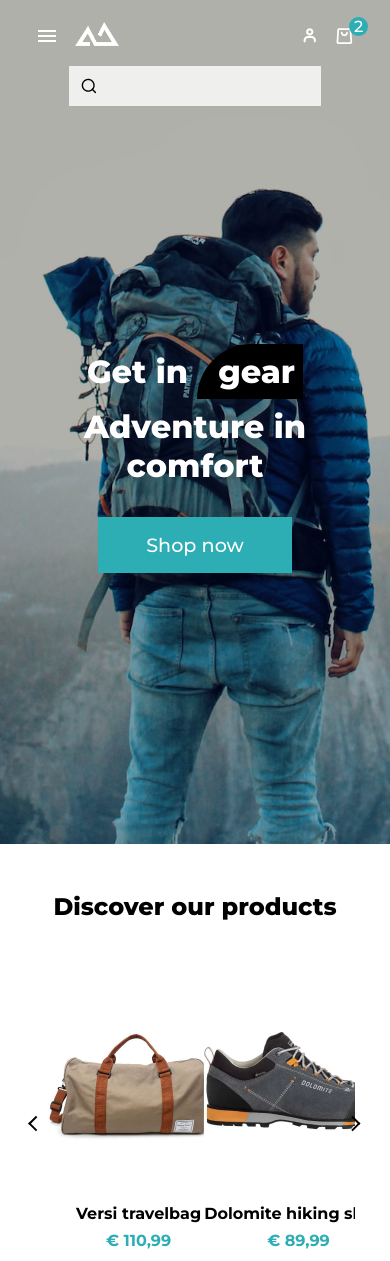
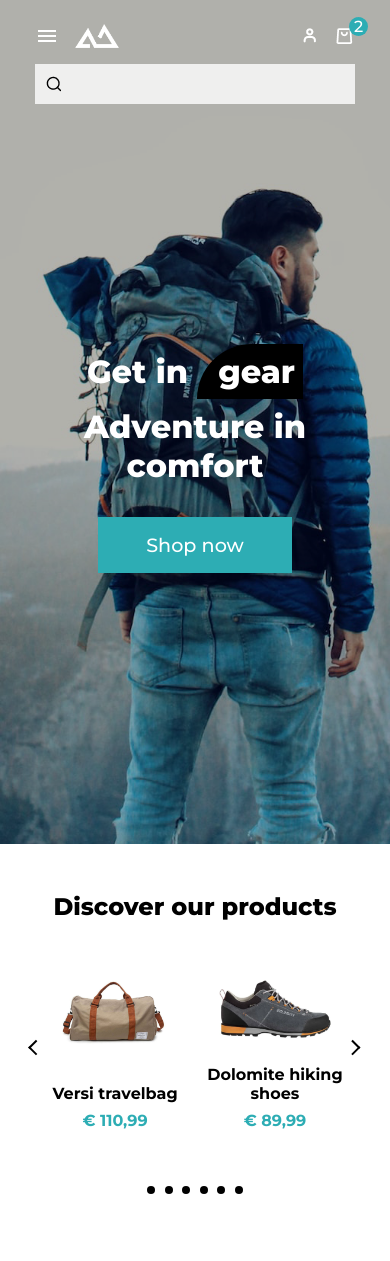
Before and after one commit to evecodes/OutdoorGearWebsite-Collaboration, a plain HTML site: page index.html in a window 390 px wide. Shown: the top 1261 px of the page. Drawn offline with Linux system fonts and the light colour scheme.

Commit message:
More mobile CSS
More mobile CSS.

```diff
--- a/index.html
+++ b/index.html
@@ -18,7 +18,9 @@
 
                     <div class="mobile-menu flex-horizontal flex-alignment">
                         <p class="mobile-menu-text mobile-hide"><span>Menu</span></p>
-                        <img src="icon_img/menu-white.svg" alt="Hamburger menu icon" class="logo-small">
+                        <button class="btn-interactive-element">
+                            <img src="icon_img/menu-white.svg" alt="Hamburger menu icon" class="logo-small">
+                        </button>
                     </div>
 
                     <div>
--- a/style.css
+++ b/style.css
@@ -34,11 +34,9 @@ body {
     min-height: 100vh;
 }
 
-/* img, svg, picture, video {
+img, svg, picture, video {
     display: block;
-    max-width: 100%;
-} */
-/*not on the icon images*/
+}
 
 a, .account-tag {
     font-size: var(--font-size-main);
@@ -201,6 +199,10 @@ nav {
 }
 
 /*input label here, also fix font + the x in search bar*/
+
+form {
+    min-width: 100%;
+}
 
 input[type=search] {
     background-color: var(--secondary-color-80percent);
@@ -405,7 +407,10 @@ input[type=search]:focus {
 }
 
 .grid-product > img {
-    max-height: 200px;
+    max-height: 12.5rem;
+    /* max-height: clamp(7rem, 3vw, 12.5rem); */
+    display: block;
+    max-width: 100%;
 }
 
 /* .grid-product > img {
@@ -691,6 +696,14 @@ footer {
         grid-template-rows: 1fr min-content min-content;
     } */
 
+    .title-product {
+        margin-bottom: 1.5rem;
+    }
+
+    .grid-product > img {
+        max-height: 7rem;
+    }
+
     /*Story*/
     .story-text {
         margin: 0 auto 3rem auto;
```
